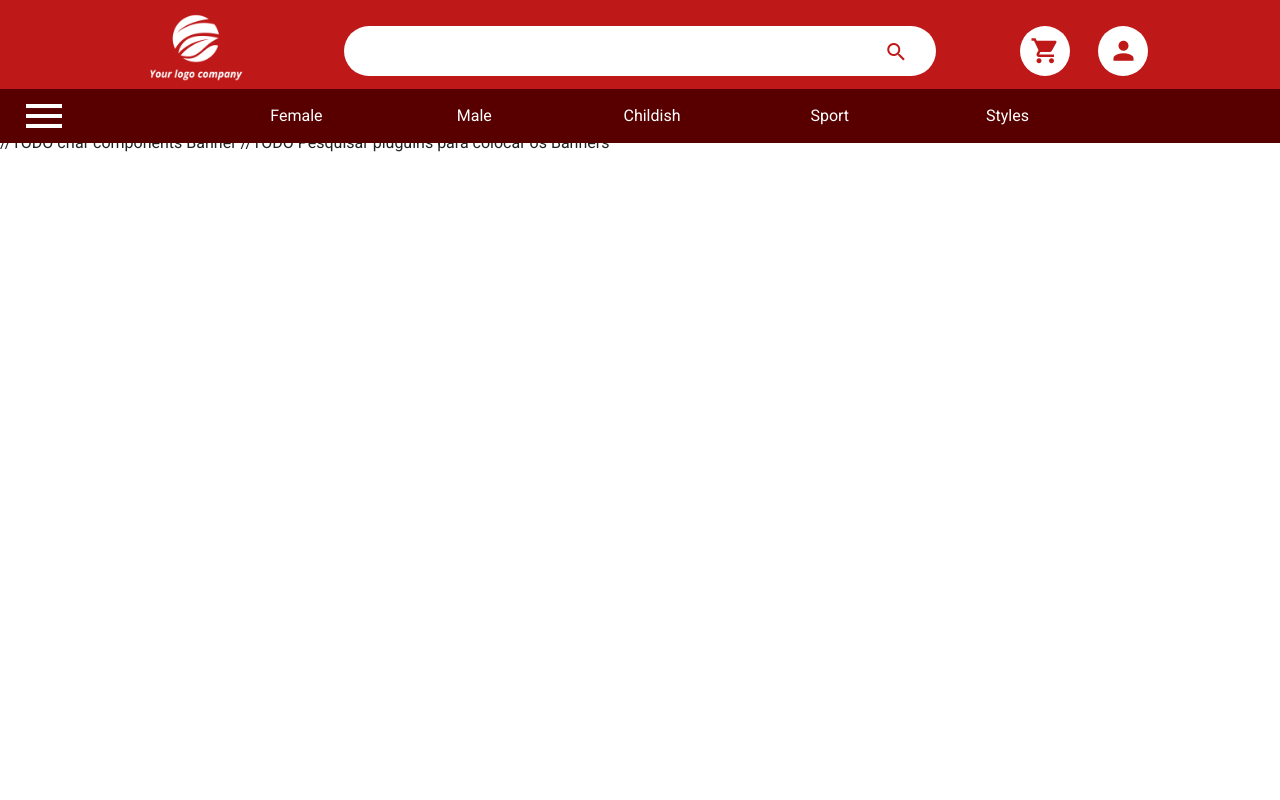
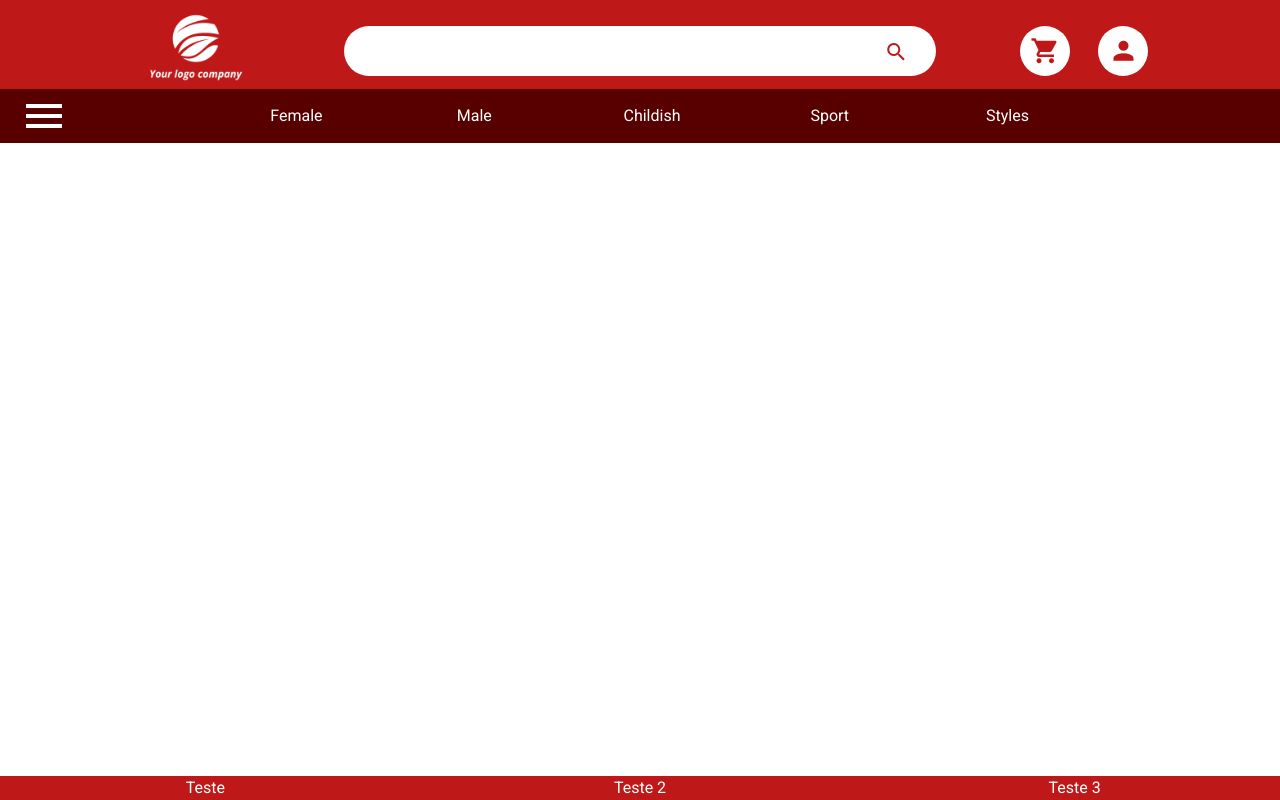
Before and after one commit to guigranzeol/shop, a Vue app: page /#/ in a window 1280 px wide. Built offline with nearby package versions, Linux system fonts and the light colour scheme.

Commit message:
componentizando footer

```diff
--- a/public/css/style.css
+++ b/public/css/style.css
@@ -1,37 +1,53 @@
 #nav-top {
-  background-color: #bf1818; }
+  background-color: #bf1818;
+}
+
+#footer {
+  background-color: #bf1818;
+  color: #fff;
+}
 
 .text-primay {
-  color: #bf1818 !important; }
+  color: #bf1818 !important;
+}
 
 .background-gray-hover {
-  transition: 0.5s; }
+  transition: 0.5s;
+}
 
 .background-gray-hover:hover {
-  background-color: #ececec; }
+  background-color: #ececec;
+}
 
 input:focus, button:focus {
-  outline: 0 !important; }
+  outline: 0 !important;
+}
 
 a {
-  text-decoration: none !important; }
+  text-decoration: none !important;
+}
 
 .background-icon-top-menu {
   background-color: #fff;
   border-radius: 50%;
-  color: #bf1818 !important; }
+  color: #bf1818 !important;
+}
 
 #nav-bar {
-  background-color: #580000; }
+  background-color: #580000;
+}
 
 #nav-bar a {
   color: #fff;
-  transition: 0.5s; }
+  transition: 0.5s;
+}
 
 #nav-bar a:hover {
-  color: #ececec; }
+  color: #ececec;
+}
 
 .icon-color {
-  color: #fff !important; }
+  color: #fff !important;
+}
 
 /*# sourceMappingURL=style.css.map */
--- a/public/css/style.scss
+++ b/public/css/style.scss
@@ -8,6 +8,11 @@ $colorWhite: #fff;
 
 #nav-top{
     background-color: $colorPrimary;
+}
+
+#footer{
+    background-color: $colorPrimary;
+    color: $colorWhite;
 }
 
 .text-primay{
--- a/src/components/templates/NavBarTop/NavBarLi.vue
+++ b/src/components/reusables/DefaultLi.vue
@@ -12,9 +12,5 @@ export default {
 </script>
 
 <style scoped>
-.default{
-  flex: 1;
-  list-style-type: none;
-  padding: 15px;
-}
+
 </style>
--- /dev/null
+++ b/src/components/templates/Footer/FooterPage.vue
@@ -0,0 +1,28 @@
+<template>
+  <span>
+      <footer id="footer" class="default">
+          <v-row>
+              <v-col md="4" cols="12"><slot name="col1"></slot></v-col>
+              <v-col md="4" cols="12"><slot name="col2"></slot></v-col>
+              <v-col md="4" cols="12"><slot name="col3"></slot></v-col>
+          </v-row>
+      </footer>
+  </span>
+</template>
+
+<script>
+export default {
+
+}
+</script>
+
+<style scoped>
+.default {
+  position: fixed;
+  left: 0;
+  bottom: 0;
+  width: 100%;
+  text-align: center;
+}
+
+</style>
--- a/src/components/templates/NavBarTop/BarTop.vue
+++ b/src/components/templates/NavBarTop/BarTop.vue
@@ -24,7 +24,11 @@
 export default {
   data: () => ({
     imgTop: require("@/assets/images/logo.png")
-  })
+  }),
+  props:{
+    //TODO Transformar Logo Em Props
+  }
+
 };
 </script>
 
--- a/src/templates/Admin.vue
+++ b/src/templates/Admin.vue
@@ -1,27 +1,34 @@
 <template>
   <span>
-    <bar-top userRoute="/user" cartRouter="/cart"></bar-top>
+    <bar-top userRoute="/user" cartRouter="/cart"> </bar-top>
     <nav-bar>
-      <nav-bar-li name="Female" src="#" />
-      <nav-bar-li name="Male" src="#" />
-      <nav-bar-li name="Childish" src="#" />
-      <nav-bar-li name="Sport" src="#" />
-      <nav-bar-li name="Styles" src="#" />
-    </nav-bar>//TODO criar components Banner
-    //TODO Pesquisar pluguins para colocar os Banners
+      <default-li name="Female" src="#" />
+      <default-li name="Male" src="#" />
+      <default-li name="Childish" src="#" />
+      <default-li name="Sport" src="#" />
+      <default-li name="Styles" src="#" />
+    </nav-bar>
+    <slot></slot>
+    <footer-page>
+    <template v-slot:col1>Teste</template>
+    <template v-slot:col2>Teste 2</template>
+    <template v-slot:col3>Teste 3</template>
+    </footer-page>
   </span>
 </template>
 
 <script>
 import BarTop from "@/components/templates/NavBarTop/BarTop";
 import NavBar from "@/components/templates/NavBarTop/NavBar";
-import NavBarLi from "@/components/templates/NavBarTop/NavBarLi";
+import DefaultLi from "@/components/reusables/DefaultLi";
+import FooterPage from "@/components/templates/Footer/FooterPage";
 
 export default {
   components: {
     BarTop,
     NavBar,
-    NavBarLi
+    DefaultLi,
+    FooterPage
   }
 };
 </script>
```
Also changed, not shown: 1 other file (tests, documents, lock files or other folders).
